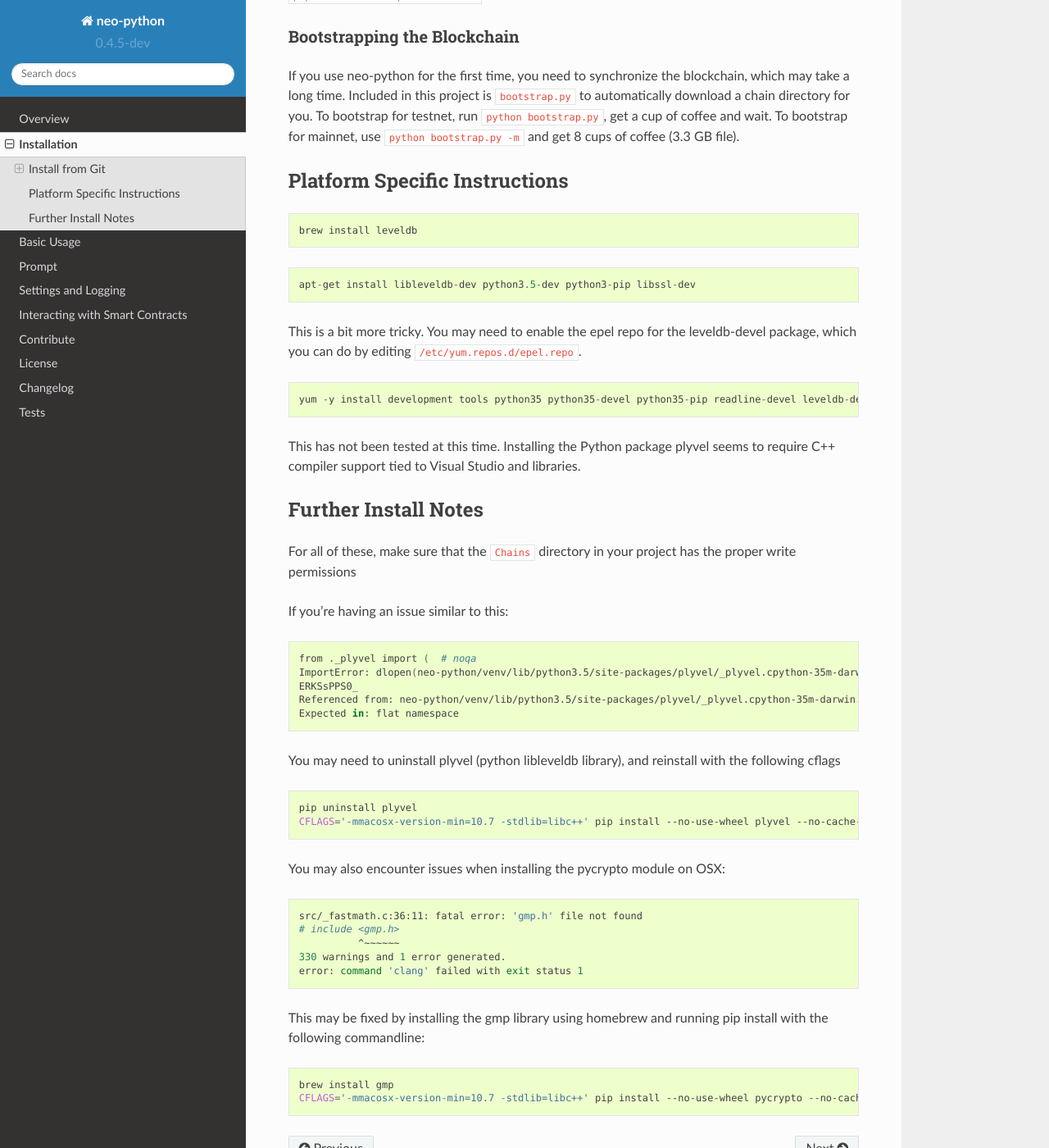
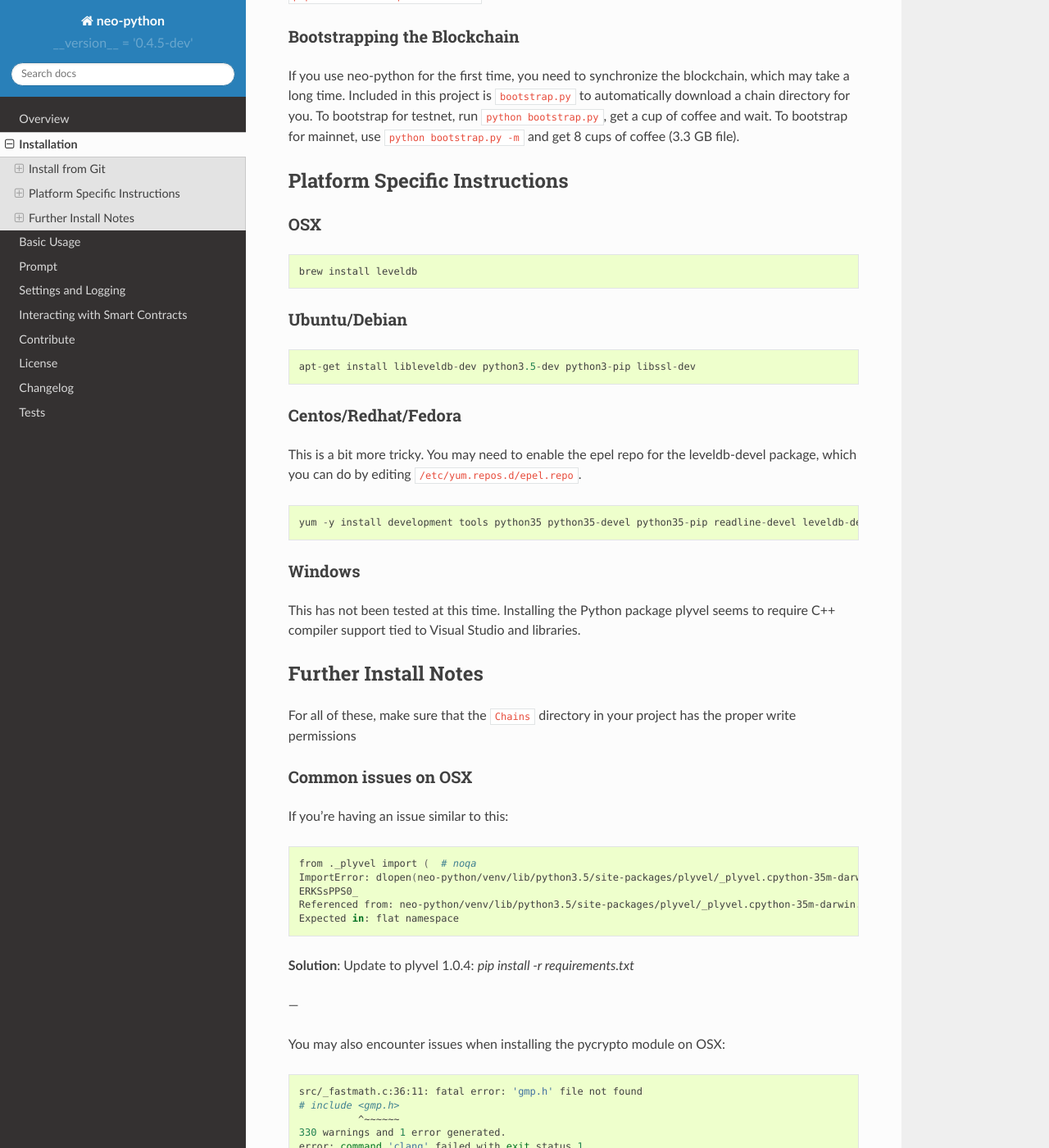
Before and after one commit to CityOfZion/neo-python, a Sphinx documentation site: the page built from docs/source/install.rst, in a window 1280 px wide and 1400 px high, scrolled down 1043 px. Shown: the whole window at 82% size. Built offline with Sphinx 7.4.7 and the Read the Docs theme 2.0.0, drawn with Linux system fonts in a browser that asks for light colours.

Commit message:
Final fix of plyvel issues, docs update

```diff
--- a/docs/source/conf.py
+++ b/docs/source/conf.py
@@ -77,9 +77,9 @@
 # built documents.
 #
 # The short X.Y version.
-version = '__version__ = '0.4.5-dev''
+version = "__version__ = '0.4.5-dev'"
 # The full version, including alpha/beta/rc tags.
-release = '__version__ = '0.4.5-dev''
+release = "__version__ = '0.4.5-dev'"
 
 # The language for content autogenerated by Sphinx. Refer to documentation
 # for a list of supported languages.
--- a/docs/source/install.rst
+++ b/docs/source/install.rst
@@ -59,14 +59,14 @@
 ==============================
 
 OSX
-^^^
+"""
 
 ::
 
     brew install leveldb
 
 Ubuntu/Debian
-^^^^^^^^^^^^^
+"""""""""""""
 
 ::
 
@@ -74,7 +74,7 @@
 
 
 Centos/Redhat/Fedora
-^^^^^^^^^^^^^^^^^^^^
+""""""""""""""""""""
 
 This is a bit more tricky. You may need to enable the epel repo for the leveldb-devel package, which you can do by editing ``/etc/yum.repos.d/epel.repo``.
 
@@ -84,7 +84,7 @@
 
 
 Windows
-^^^^^^^
+"""""""
 This has not been tested at this time. Installing the Python package plyvel seems to require C++ compiler support tied to Visual Studio and libraries.
 
 
@@ -93,9 +93,8 @@
 
 For all of these, make sure that the ``Chains`` directory in your project has the proper write permissions
 
-
 Common issues on OSX
-^^^^^^^^^^^^^^^^^^^^
+""""""""""""""""""""
 
 If you're having an issue similar to this:
 
@@ -107,14 +106,9 @@
     Referenced from: neo-python/venv/lib/python3.5/site-packages/plyvel/_plyvel.cpython-35m-darwin.so
     Expected in: flat namespace
 
+**Solution**: Update to plyvel 1.0.4: `pip install -r requirements.txt`
 
-You may need to uninstall plyvel (python libleveldb library), and reinstall with the following cflags
-
-.. code-block:: sh
-
-    pip uninstall plyvel
-    CFLAGS='-mmacosx-version-min=10.7 -stdlib=libc++' pip install --no-use-wheel plyvel --no-cache-dir --global-option=build_ext --global-option="-I/usr/local/Cellar/leveldb/1.20_2/include/" --global-option="-L/usr/local/lib"
-
+---
 
 You may also encounter issues when installing the pycrypto module on OSX:
 
--- a/requirements.txt
+++ b/requirements.txt
@@ -38,7 +38,7 @@
 pbr==3.1.1
 peewee==2.10.2
 pluggy==0.6.0
-plyvel==0.9
+plyvel==1.0.4
 prompt-toolkit==1.0.15
 psutil==5.4.3
 py==1.5.2
```
Also changed, not shown: README.md (+19 -57 lines), 1 other file.
